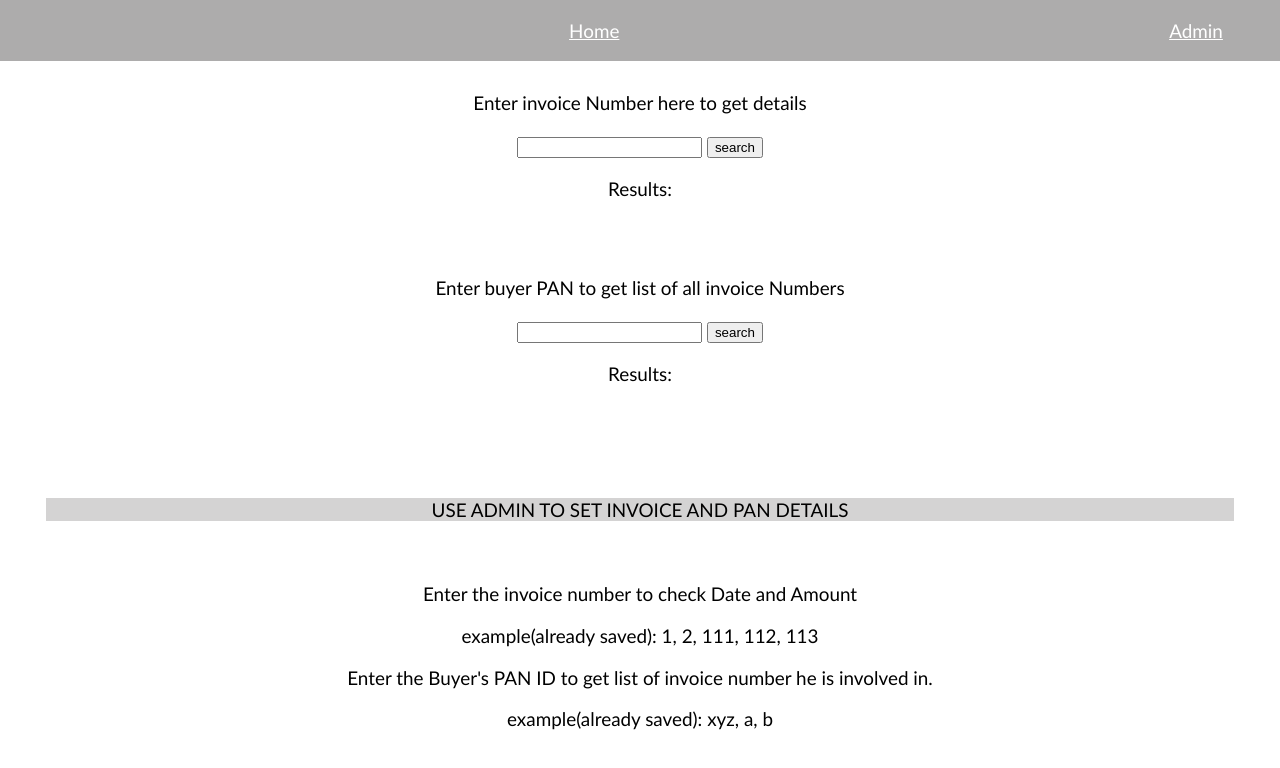
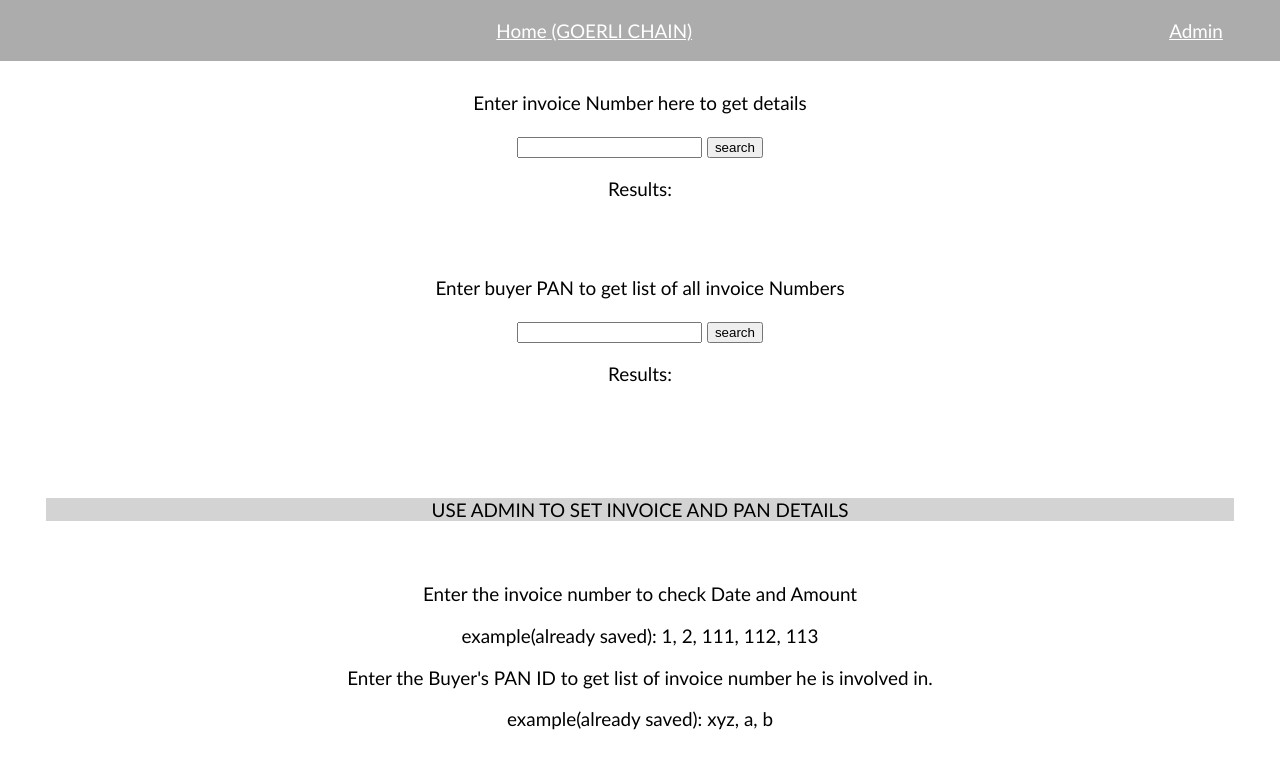
Before and after one commit to nikhilKumar131/InvoiceLedger, a website: page index.html in a window 1280 px wide. Drawn offline with Linux system fonts and the light colour scheme; a script that the page names is missing.

Commit message:
Update index.html

```diff
--- a/index.html
+++ b/index.html
@@ -10,6 +10,7 @@
 <body>
     <div class="header">
         <a id="home" style="text-align: center;" onclick="home()">Home</a>
+        <a>(GOERLI CHAIN)</a>
         <a id="admin" onclick="admin()">Admin</a>
     </div>
     <div class="body">
```
